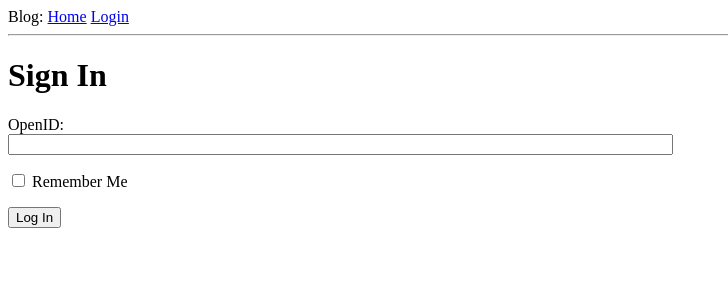
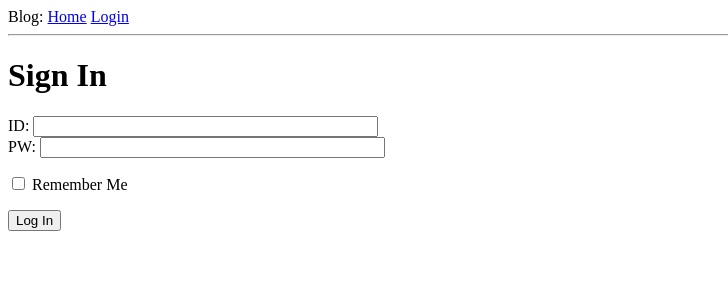
Before and after one commit to masunghoon/blog, a Flask app: page /login in a window 1280 px wide. Shown: the top 300 px of the page, without its empty margins (0-728 px from the left). Run offline with Flask 2, Linux system fonts and the light colour scheme.

Commit message:
20141001_01

```diff
--- a/app/forms.py
+++ b/app/forms.py
@@ -1,7 +1,9 @@
 from flask.ext.wtf import Form
-from wtforms import TextField, BooleanField
-from wtforms.validators import Required
+from wtforms import StringField, PasswordField, BooleanField
+from wtforms.validators import DataRequired
 
 class LoginForm(Form):
-    openid = TextField('openid', validators= [Required()])
+    id = StringField('id', validators=[DataRequired()])
+    password = PasswordField('password')
+    # openid = TextField('openid', validators= [Required()])
     remember_me = BooleanField('remember_me', default=False)
--- a/app/templates/login.html
+++ b/app/templates/login.html
@@ -4,8 +4,11 @@
 <form action="" method="post" name="login">
     {{form.hidden_tag()}}
     <p>
-        OpenID:<br>
-        {{form.openid(size=80)}}<br>
+        ID: {{form.id(size=40)}}
+        {% for error in form.id.errors %}
+            <span style="color: red;">[{{ error }}]</span>
+        {% endfor %}<br>
+        PW: {{form.password(size=40)}}<br>
     </p>
     <p>{{form.remember_me}} Remember Me</p>
     <p><input type="submit" value="Log In"></p>
--- a/app/views.py
+++ b/app/views.py
@@ -4,10 +4,14 @@ from forms import LoginForm
 
 @app.route('/login', methods = ['GET', 'POST'])
 def login():
+    user = {'id':'kimsangho', 'password':'kim8820'}
     form = LoginForm()
     if form.validate_on_submit():
-        flash('ID="' + form.openid.data + '", remember_me= ' + str(form.remember_me.data))
-        return redirect('/index')
+        if form.id.data == user['id'] and form.password.data == user['password']:
+           flash('logged in as ' + form.id.data)
+           return redirect('/index')
+        else:
+            flash('Login Failed!!!!!')
     return render_template('login.html', title = 'Sign In', form = form)
 
 @app.route('/')
```
